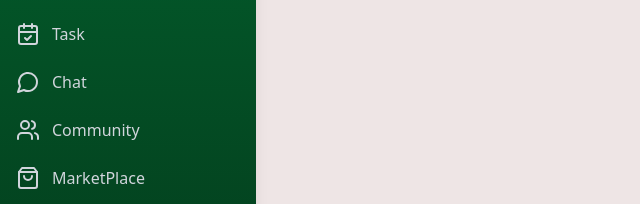
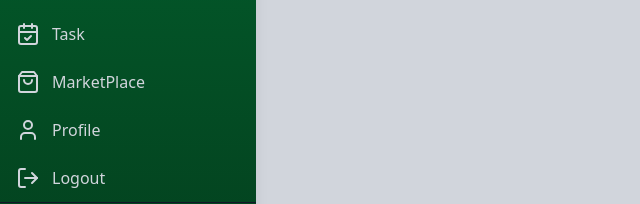
Before and after one commit to harshsaini0707/AgriSphere, a React (Vite) app in the folder Frontend/Frontend/: page /dashboard in a window 1280 px wide. Shown: the part 258-462 px from the top of the page, without its empty margins (0-640 px from the left). Built offline with nearby package versions, Linux system fonts and the light colour scheme.

Commit message:
testing-done

```diff
--- a/Frontend/Frontend/src/components/Dashboard.jsx
+++ b/Frontend/Frontend/src/components/Dashboard.jsx
@@ -46,15 +46,13 @@ const Dashboard = ({ children }) => {
     { name: 'My Crop', icon: <Sprout className="w-6 h-6" />, route: "/mycrop" },
     { name: 'Harvested Crop', icon: <Tractor className="w-6 h-6" />, route: "/harvestedCrop" },
     { name: 'Task', icon: <CalendarCheck className="w-6 h-6" />, route: "/task" },
-    { name: 'Chat', icon: <MessageCircle className="w-6 h-6" />, route: "/chat" },
-    { name: 'Community', icon: <Users className="w-6 h-6" />, route: "/community" },
     { name: 'MarketPlace', icon: <ShoppingBag  className="w-6 h-6" />, route: "/marketplace" },
     { name: 'Profile', icon: <User className="w-6 h-6" />, route: "/profile" },
     { name: 'Logout', icon: <LogOut onClick={logout} className="w-6 h-6" />, action: logout },
   ];
 
   return (
-    <div className="flex min-h-screen bg-[#ece3e3e9]">
+    <div className="flex min-h-screen bg-gray-300">
 
       <aside className={`fixed top-0 left-0 h-full bg-gradient-to-b from-green-800 to-green-950 shadow-lg transition-all duration-300 z-20 ${isCollapsed ? 'w-16' : 'w-64'}`}>
 
--- a/Frontend/Frontend/src/pages/Mycrop.jsx
+++ b/Frontend/Frontend/src/pages/Mycrop.jsx
@@ -55,7 +55,7 @@ const Mycrop = () => {
 
   return (
     <Dashboard>
-    <div className="flex min-h-screen bg-[#ece3e3e9]">
+    <div className="flex min-h-screen bg-gray-300">
 
       <div className="fixed left-0 top-0 h-full bg-gray-200 shadow-lg z-10">
 
--- a/Frontend/Frontend/src/pages/Profile.jsx
+++ b/Frontend/Frontend/src/pages/Profile.jsx
@@ -27,7 +27,7 @@ const Profile = () => {
           withCredentials: true,
         });
         //console.log("lelo "+ response?.data?.data);
-        setData(response?.data)
+        setData(response?.data?.data)
 
         dispatch(addUser(response?.data?.data));
         setLoading(false)
@@ -76,12 +76,12 @@ const Profile = () => {
 
   //console.log("data" +user);
 
-  console.log("leleo" + Data);
+ // console.log("leleo" + Data);
 
 
   return (
     <Dashboard>
-    <div className="flex min-h-screen bg-[#ece3e3e9]">
+    <div className="flex min-h-screen bg-gray-300">
 
       {loading ? (
           <div className="flex justify-center w-full p-8 ml-10 animate-pulse">
--- a/Frontend/Frontend/src/pages/Suggestion.jsx
+++ b/Frontend/Frontend/src/pages/Suggestion.jsx
@@ -81,7 +81,7 @@ const Suggestion = () => {
 
   return (
     <Dashboard>
-    <div className="flex min-h-screen  bg-[#ece3e3e9]">
+    <div className="flex min-h-screen  bg-gray-300">
       <div className="flex-1">
         <div className="max-w-6xl mx-auto py-8 px-6">
           <div className="mb-10">
--- a/Frontend/Frontend/src/pages/Task.jsx
+++ b/Frontend/Frontend/src/pages/Task.jsx
@@ -150,7 +150,7 @@ const Task = () => {
   const filteredTask = myTask.filter((task) => !task.deleted);
 
   return (
-    <div className="flex min-h-screen  bg-[#e2dcdce9]">
+    <div className="flex min-h-screen  bg-gray-300">
       <Dashboard />
       <div className="flex-1 p-8 flex justify-center">
         <div className="w-full max-w-2xl space-y-4">
--- a/Frontend/Frontend/src/pages/UserHome.jsx
+++ b/Frontend/Frontend/src/pages/UserHome.jsx
@@ -52,7 +52,7 @@ const UserHome = () => {
   }, [location]);
 
   return (
-    <div className="flex min-h-screen bg-[#ece3e3e9]">
+    <div className="flex min-h-screen bg-gray-300">
       <Dashboard />
       <div className="flex flex-col items-center justify-center w-full p-6">
         {/* Weather Card */}
```
